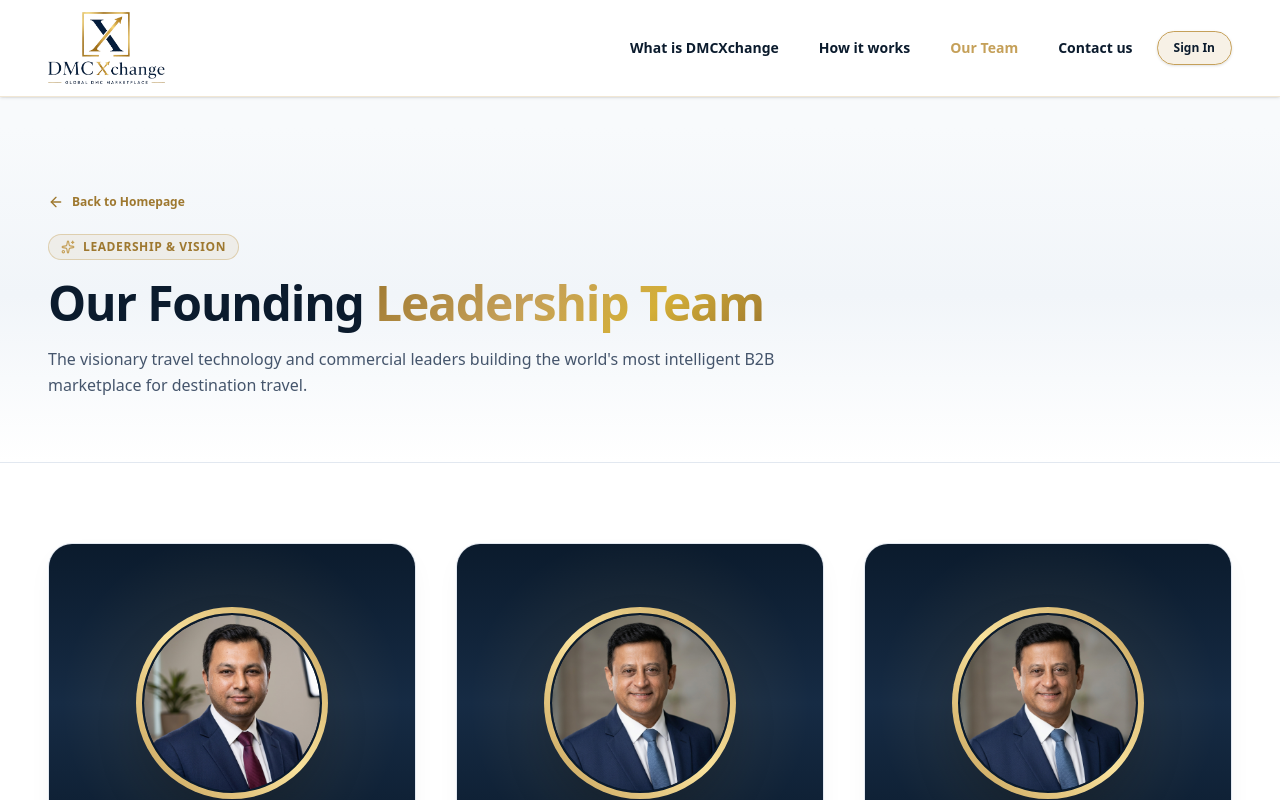
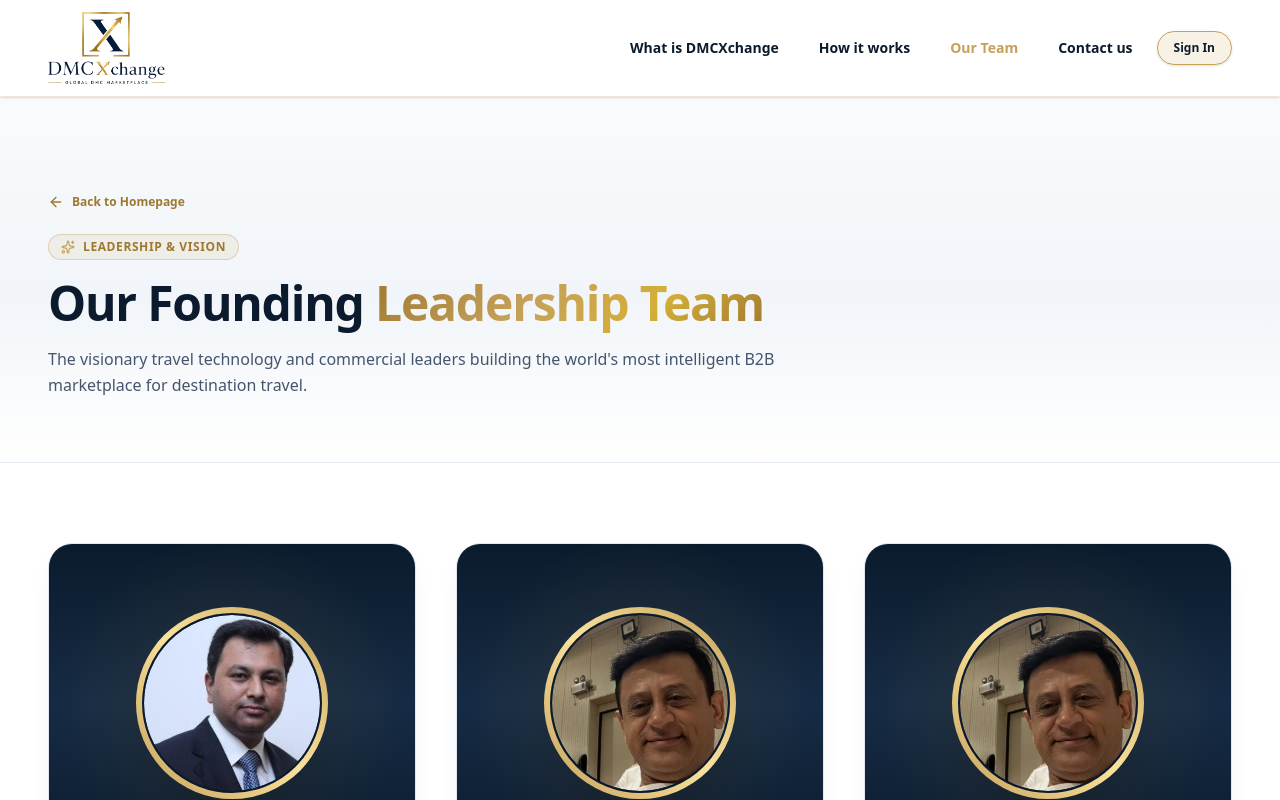
Before and after one commit to jatin1978-jb/dmchub, a Next.js app: page /team in a window 1280 px wide. Shown: the top 800 px of the page. Built offline with nearby package versions, Linux system fonts and the light colour scheme.

Commit message:
use-exact-original-founder-photos-on-team-page

```diff
--- a/src/app/team/page.tsx
+++ b/src/app/team/page.tsx
@@ -24,7 +24,7 @@
       name: "Jatin",
       role: "Co-Founder & CEO | Product & Strategy",
       initials: "J",
-      image: "/team/jatin-pro.jpg",
+      image: "/team/jatin-raw.jpg",
       rawImage: "/team/jatin-raw.jpg",
       bio: "Co-Founder & CEO of DMCXchange, leading product vision, marketplace strategy, UX, workflows and overall business direction. With 18+ years in travel technology and B2B platforms, Jatin focuses on designing intelligent travel marketplaces that simplify DMC discovery, distribution and collaboration between global suppliers and travel buyers.",
       gradient: "from-[#0B1B2D] via-[#162B44] to-[#1E3A5F]"
@@ -33,7 +33,7 @@
       name: "Amit Gupta",
       role: "Co-Founder & Chief Commercial Officer",
       initials: "AG",
-      image: "/team/shastry-pro.jpg",
+      image: "/team/shastry-raw.jpg",
       rawImage: "/team/shastry-raw.jpg",
       bio: "Co-Founder & CCO of DMCXchange, leading global commercial strategy, DMC acquisition, buyer acquisition, strategic partnerships and revenue growth. Amit focuses on building a strong two-sided ecosystem connecting quality DMCs with travel agencies, tour operators and other global travel buyers.",
       gradient: "from-[#0B1B2D] via-[#162B44] to-[#2A4D7A]"
@@ -42,7 +42,7 @@
       name: "Veerabhadra Shastry Marla",
       role: "Co-Founder & Chief Technology Officer",
       initials: "VSM",
-      image: "/team/shastry-pro.jpg",
+      image: "/team/shastry-raw.jpg",
       rawImage: "/team/shastry-raw.jpg",
       bio: "Co-Founder & CTO of DMCXchange, leading technology architecture, engineering, APIs, integrations, infrastructure, security and platform scalability. Shastry focuses on building the robust technology backbone required to power a reliable, scalable and intelligent global DMC marketplace.",
       gradient: "from-[#0B1B2D] via-[#162B44] to-[#14283E]"
```
Also changed, not shown: 1 other file (tests, documents, lock files or other folders).
